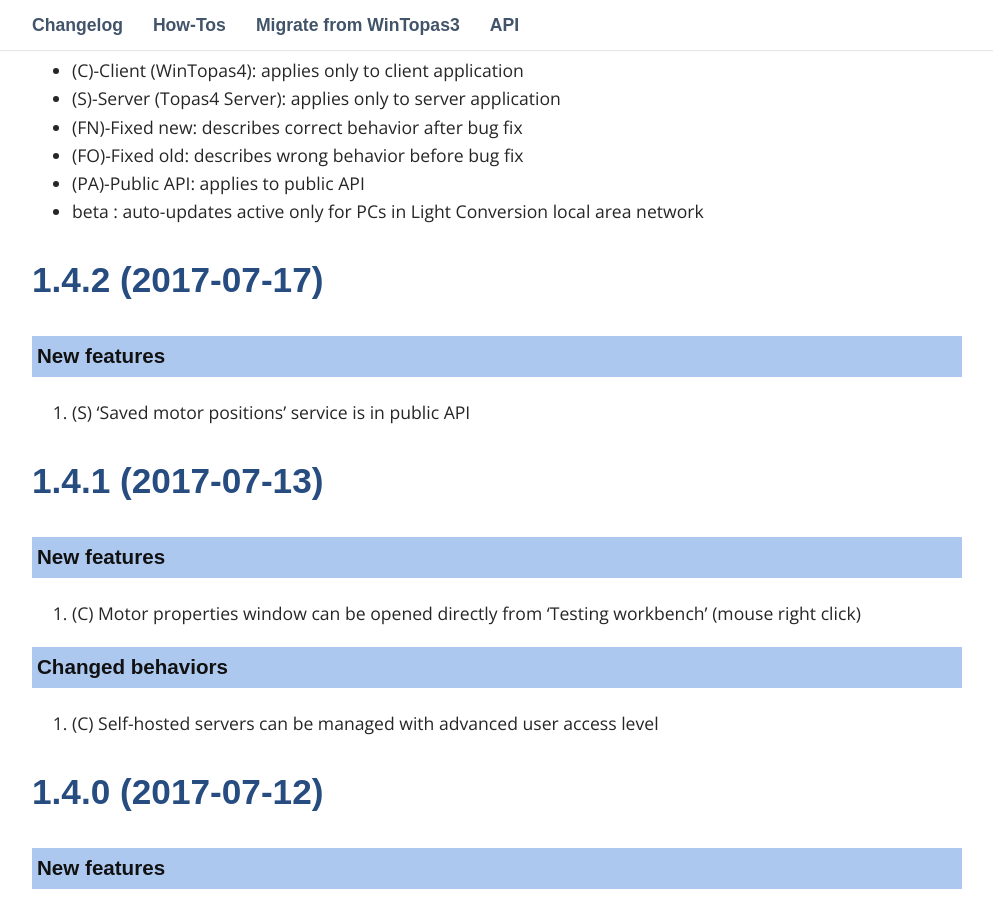
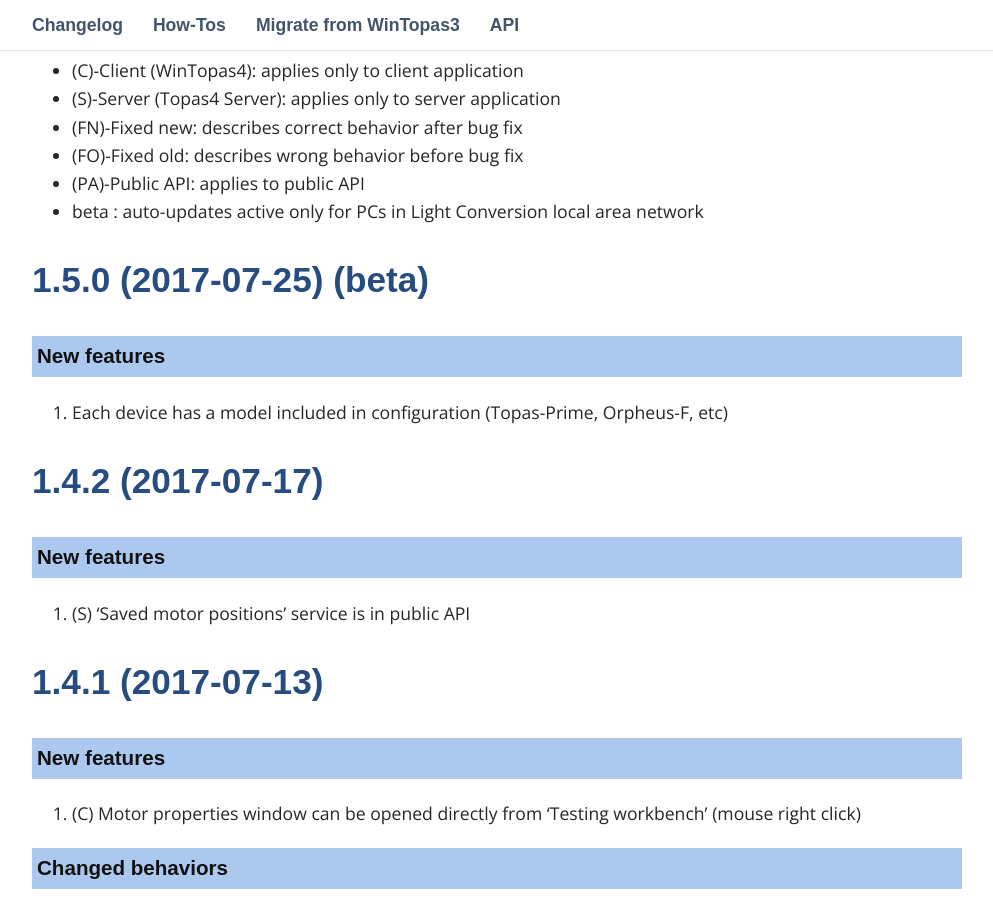
Before and after one commit to DomasM/Topas4InfoTemp00, a Jekyll site: the page built from _pages/03_changelog.md, in a window 1280 px wide and 900 px high, scrolled down 497 px. Shown: the whole window, without its empty margins (143-1136 px from the left). Built offline with Jekyll 4.4.1, drawn with Linux system fonts in a browser that asks for light colours; some web fonts are replaced; comment, search, counter and statistics services are not loaded.

Commit message:
1.5.0 release

```diff
--- a/_pages/03_changelog.md
+++ b/_pages/03_changelog.md
@@ -17,6 +17,14 @@
 * (FO)-Fixed old: describes wrong behavior before bug fix
 * (PA)-Public API: applies to public API
 * beta : auto-updates active only for PCs in Light Conversion local area network
+
+
+
+## 1.5.0 (2017-07-25) (beta)
+
+### New features
+
+1. Each device has a model included in configuration (Topas-Prime, Orpheus-F, etc)
 
 
 
```
